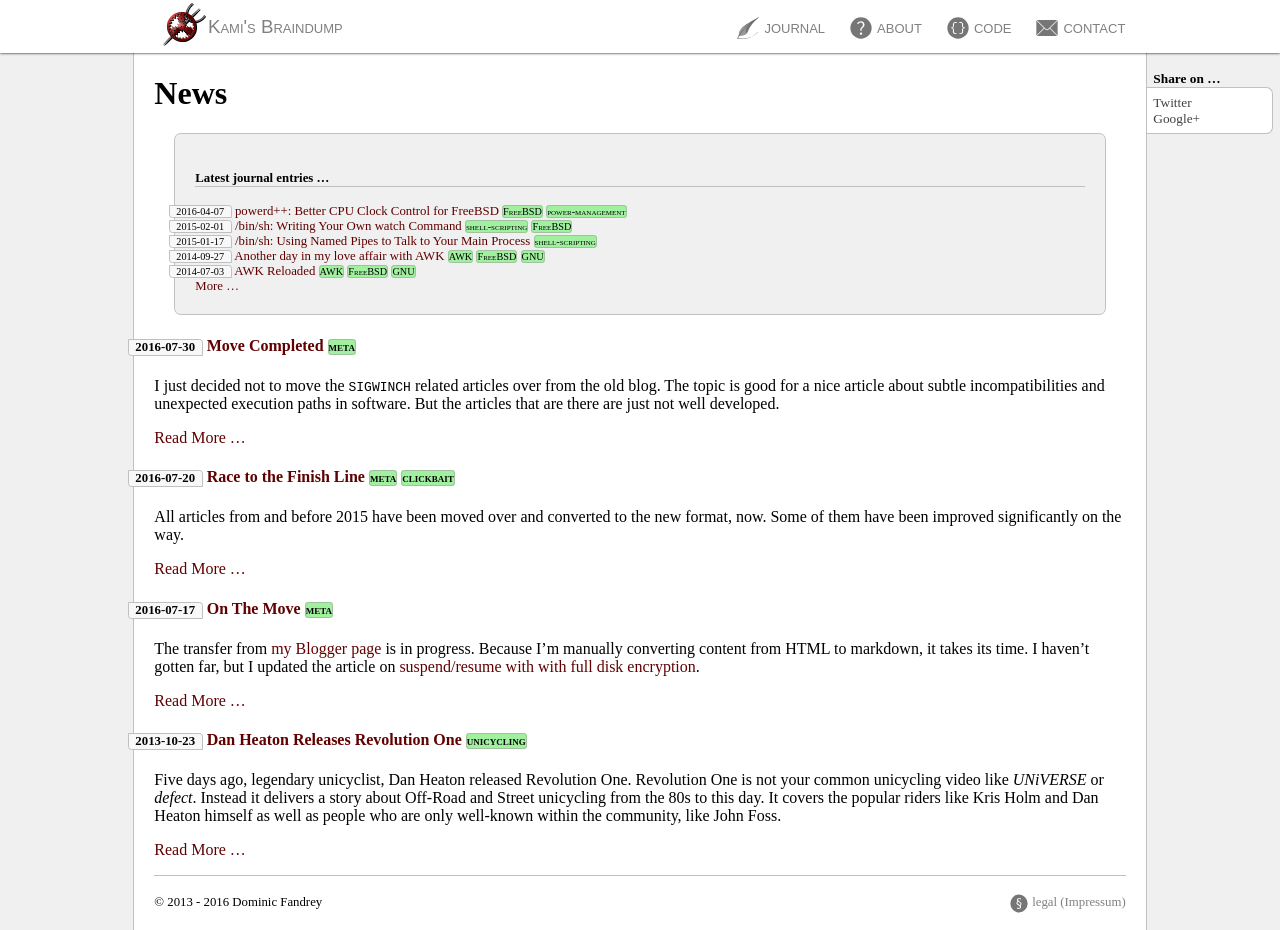
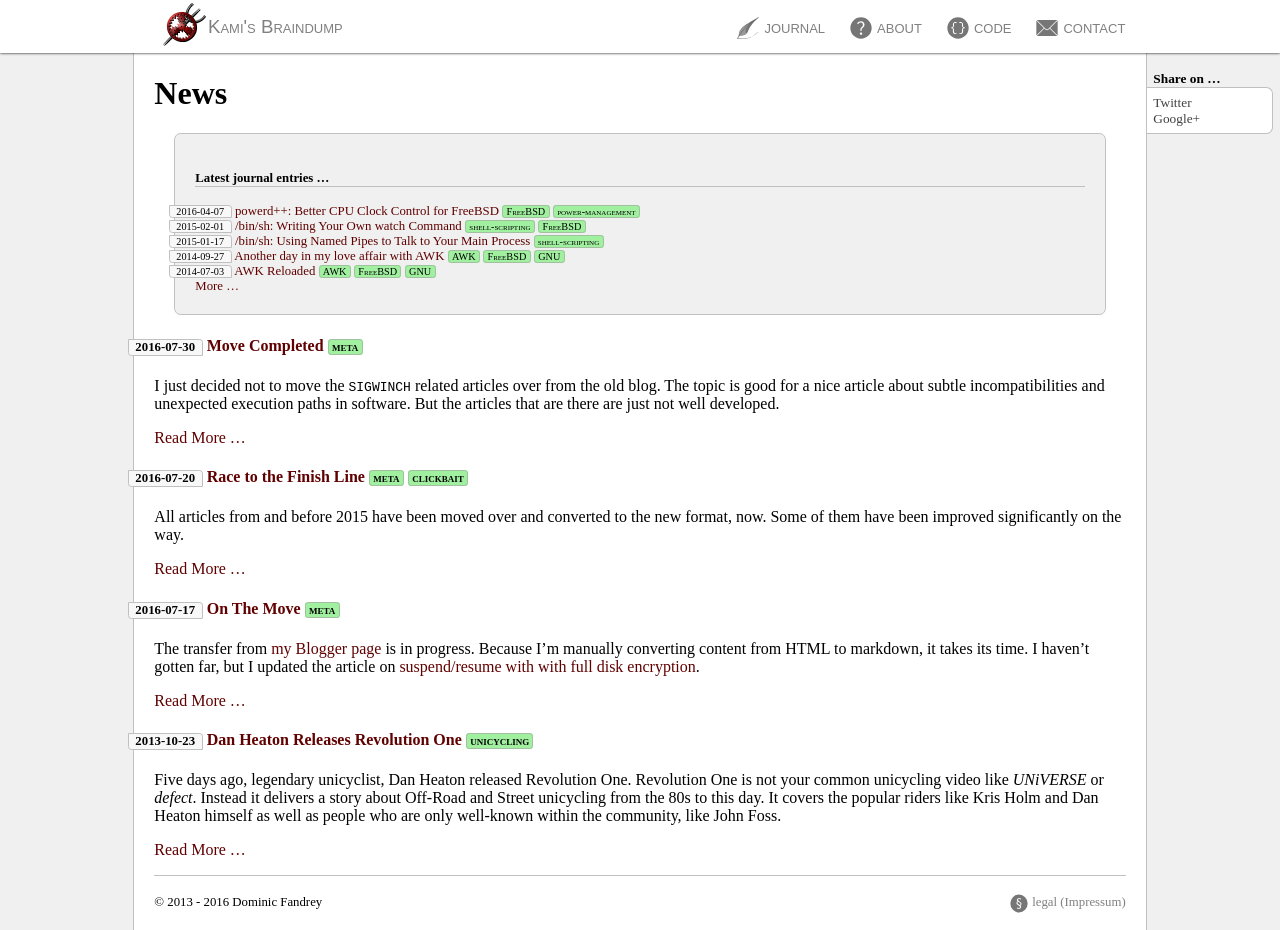
Before and after one commit to lonkamikaze/lonkamikaze.github.io, a Jekyll site: the page built from index.md, in a window 1280 px wide and 930 px high. Built offline with Jekyll 4.4.1, drawn with Linux system fonts in a browser that asks for light colours.

Commit message:
Pad tags

```diff
--- a/css/main.css
+++ b/css/main.css
@@ -330,6 +330,7 @@ body {
 	border-radius:       2.5pt;
 	font-variant:        small-caps;
 	white-space:         nowrap;
+	padding:             0pt 2.5pt;
 }
 
 #content .tags {
```
